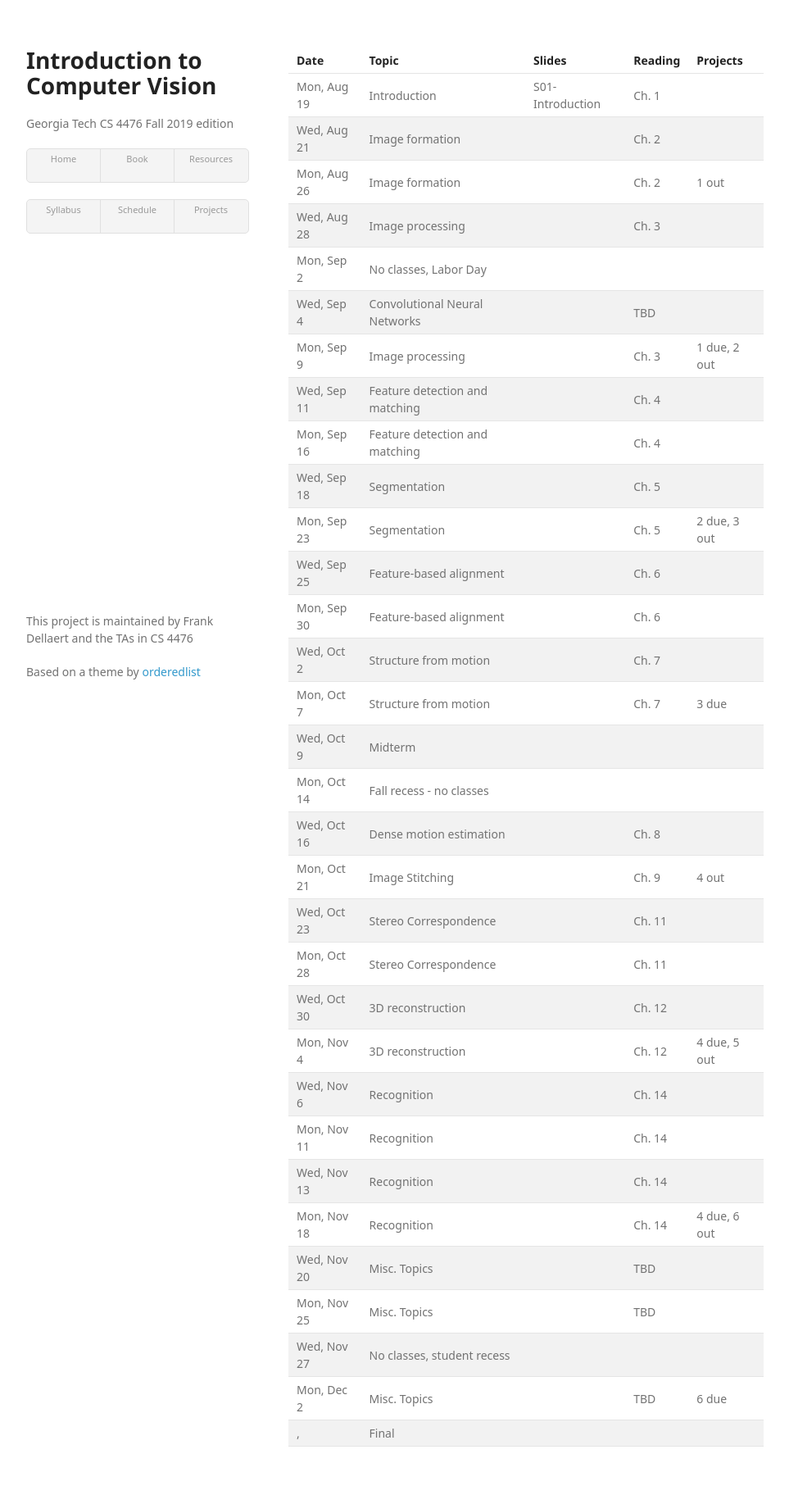
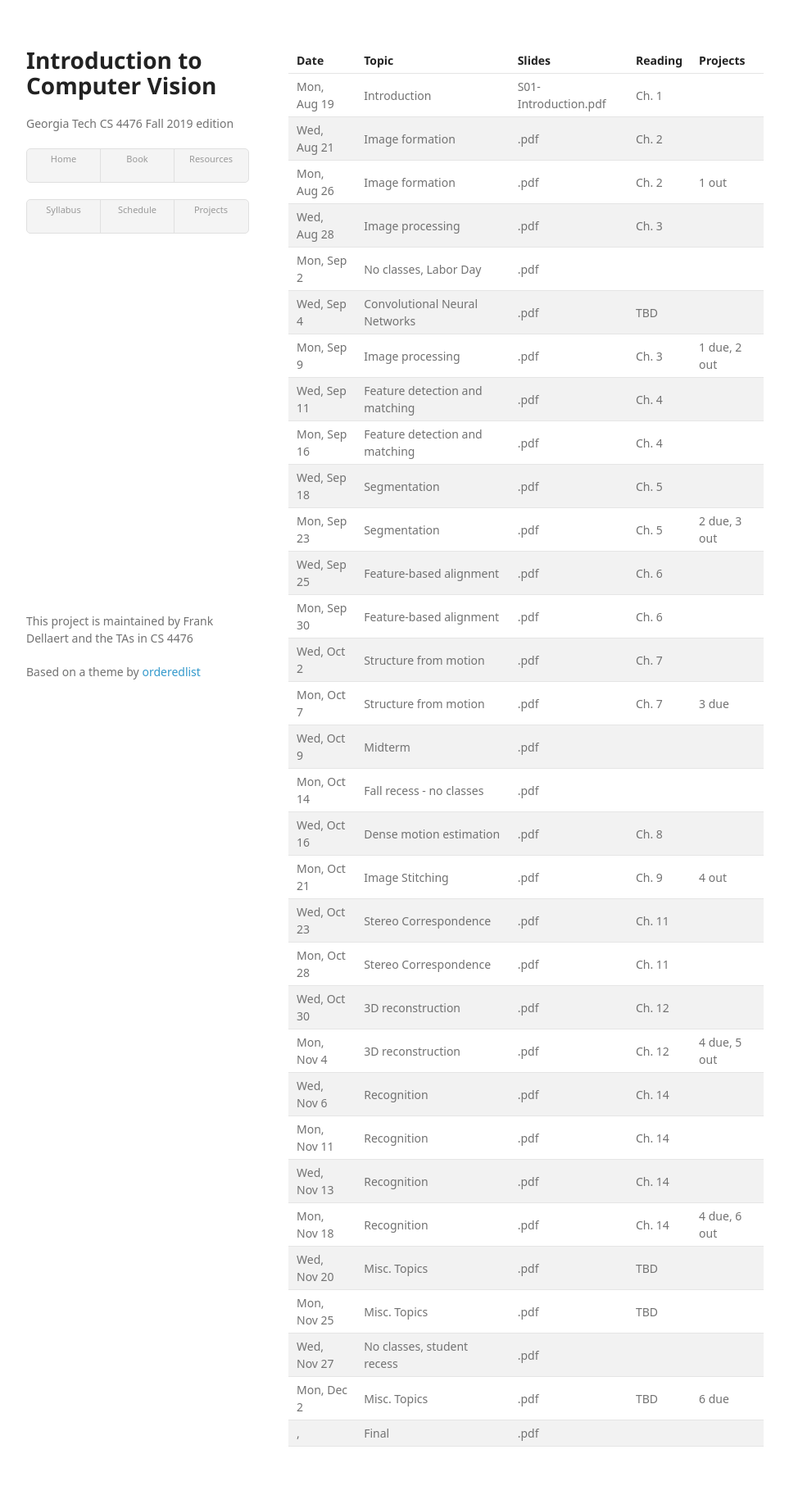
Before and after one commit to dellaert/19F-4476, a Jekyll site: the page built from schedule.html, in a window 1280 px wide. Shown: the whole page at 82% size, without its empty margins (158-1121 px from the left). Built offline with Jekyll 4.4.1, drawn with Linux system fonts in a browser that asks for light colours; some web fonts are replaced.

Commit message:
Slide link test 1

```diff
--- a/schedule.html
+++ b/schedule.html
@@ -19,7 +19,11 @@ title: Schedule
     <tr>
       <td>{{item.Day}}, {{item.Month}} {{item.Date}}</td>
       <td>{{item.Szeliski}}</td>
-      <td>{{item.Slides}}</td>
+      <td>
+        {% unless item.Slides == '' %}
+          {{item.Slides}}.pdf
+        {% endunless %}
+      </td>
       <td>{{item.Reading}}</td>
       <td>{{item.Projects}}</td>
     </tr>
```
